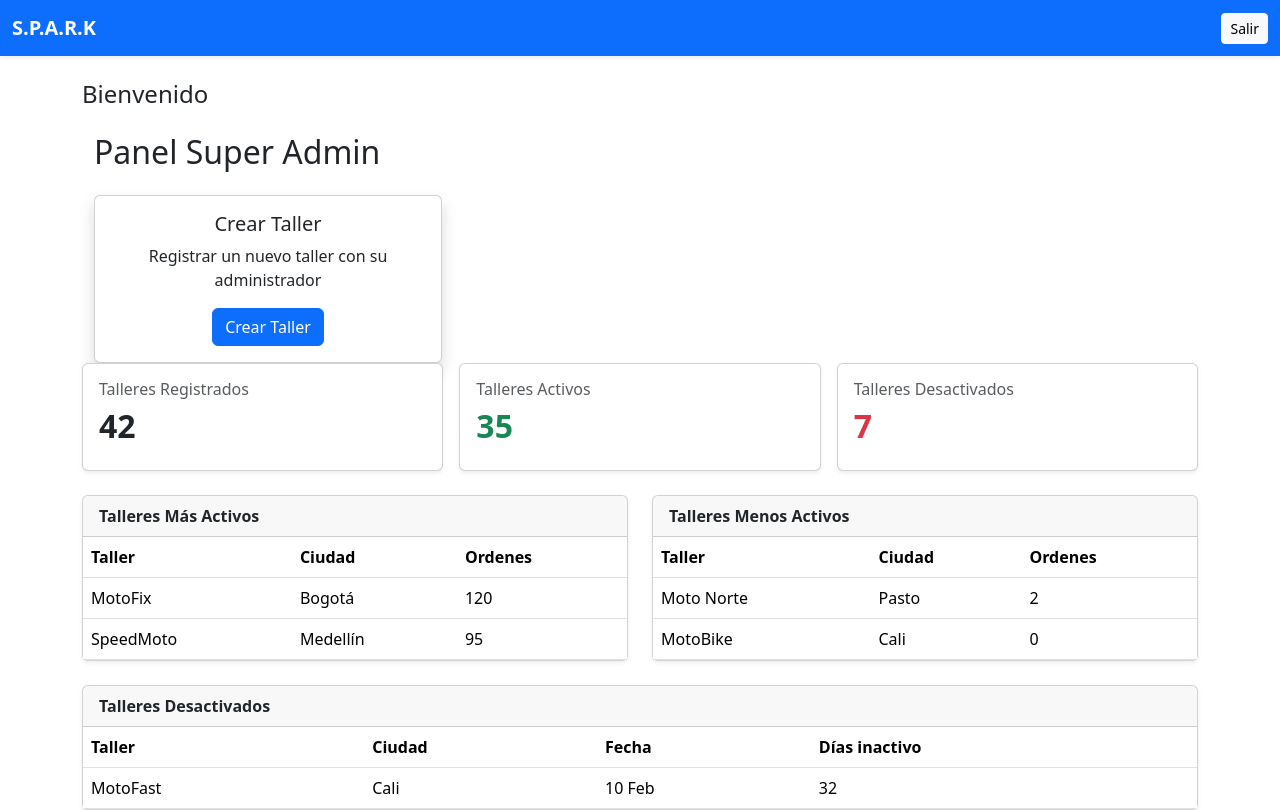
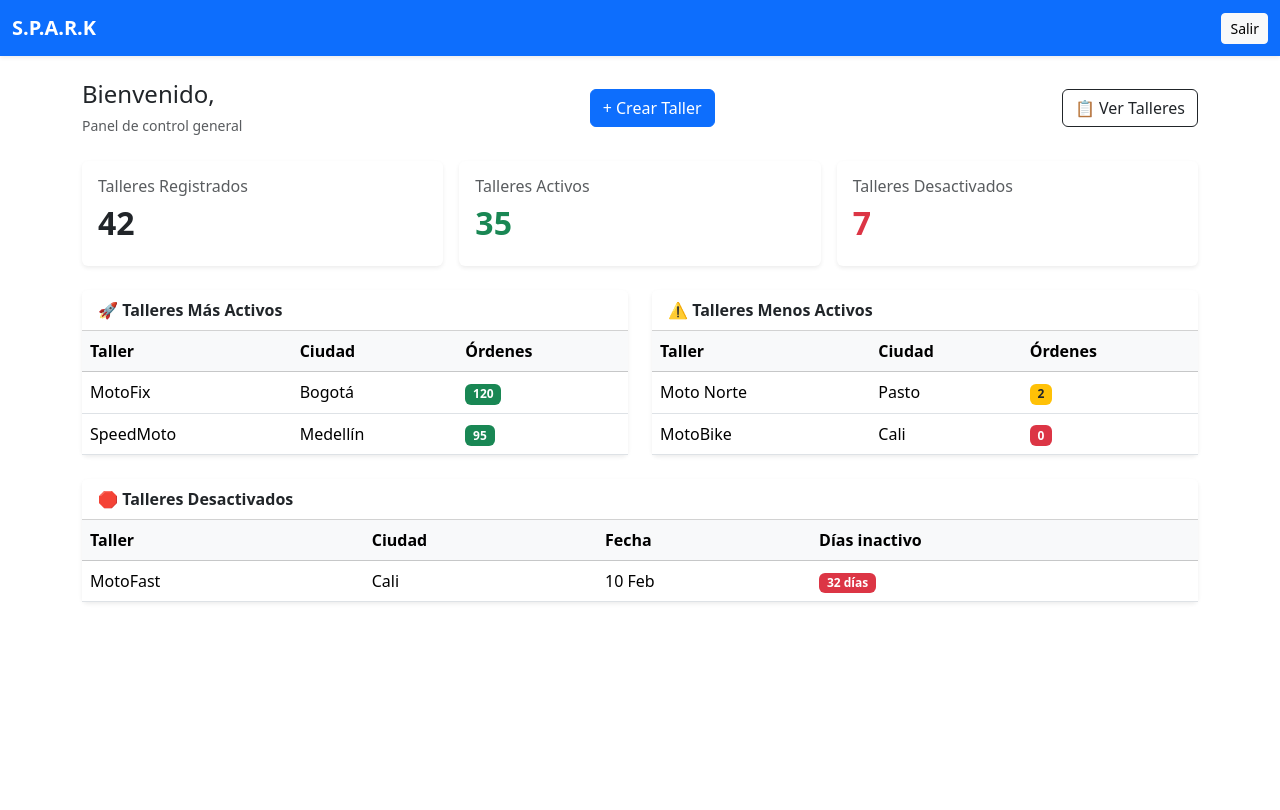
Before and after one commit to Carlostorres8791/moto-taller-frontend, an Angular app: page /dashboard in a window 1280 px wide. Built offline with nearby package versions, Linux system fonts and the light colour scheme.

Commit message:
Implementacion de la vista listar talleres

```diff
--- a/src/app/app.routes.ts
+++ b/src/app/app.routes.ts
@@ -2,10 +2,12 @@ import { Routes } from '@angular/router';
 import { Login } from './pages/login/login';
 import { Dashboard } from './pages/dashboard/dashboard';
 import { CrearTaller } from './pages/crear-taller/crear-taller';
+import { ListarTalleres } from './pages/listar-talleres/listar-talleres';
 
 export const routes: Routes = [
     { path: '', component: Login},
     { path: 'login', component: Login},
     { path: 'dashboard', component: Dashboard},
-    { path: 'crear-taller', component: CrearTaller}
+    { path: 'crear-taller', component: CrearTaller},
+    { path: 'listar-talleres', component: ListarTalleres}
 ];
--- a/src/app/pages/crear-taller/crear-taller.html
+++ b/src/app/pages/crear-taller/crear-taller.html
@@ -4,20 +4,27 @@
   <h2>Registrar Nuevo Taller</h2>
   <h3>Ingresa los datos del nuevo Taller</h3>
 
-  <form (ngSubmit)="crearTaller()">
+  <form [formGroup]="form" (ngSubmit)="crearTaller()">
     <div class="mb-3">
       <label>Nombre del taller</label>
-      <input type="text" class="form-control" [(ngModel)]="request.nombreTaller" name="nombre" />
+      <input type="text" class="form-control" formControlName="nombreTaller"/>
+      <div *ngIf="campoInvalido('nombreTaller')" class="text-danger">El nombre debe de tener al menos 3 caracteres</div>
     </div>
 
     <div class="mb-3">
       <label>Dirección</label>
-      <input type="text" class="form-control" [(ngModel)]="request.direccion" name="direccion" />
+      <input type="text" class="form-control" formControlName="direccion"/>
+
+      <div *ngIf="campoInvalido('direccion')" class="text-danger">la direccion es obligatoria (mínimo 5 carcateres)</div>
     </div>
 
     <div class="mb-3">
       <label>Teléfono</label>
-      <input type="text" class="form-control" [(ngModel)]="request.telefono" name="telefono">
+      <input type="text" class="form-control" formControlName="telefono"/>
+
+      <div *ngIf="campoInvalido('telefono')" class="text-danger">
+        el teléfono debe de tener 10 dígitos
+      </div>
     </div>
 
     <hr />
@@ -27,20 +34,35 @@
 
     <div class="mb-3">
       <label>Nombre del Administrador</label>
-      <input type="text" class="form-control" [(ngModel)]="request.nombreAdmin" name="nombreAdmin"/>
+      <input type="text" class="form-control" formControlName="nombreAdmin" />
+      <div *ngIf="campoInvalido('nombreAdmin')" class="text-danger">
+        Nombre Invalido
+      </div>
     </div>
 
     <div class="mb-3">
       <label>Email del Administrador</label>
-      <input type="email" class="form-control" [(ngModel)]="request.emailAdmin" name="emailAdmin"/>
+      <input type="email" class="form-control" formControlName="emailAdmin" />
+      <div *ngIf="campoInvalido('emailAdmin')"  class="text-danger">
+        Email Invalido
+      </div>
     </div>
 
     <div class="mb-3">
       <label>Contraseña</label>
-      <input type="text" class="form-control" [(ngModel)]="request.passwordAdmin" name="passwordAdmin">
+      <input type="text" class="form-control" formControlName="passwordAdmin" />
+      <div *ngIf="campoInvalido('passwordAdmin')" class="text-danger">
+        Mínimo 6 caracteres
+      </div>
     </div>
 
-    <button class="btn btn-success w-100" [disabled]="">Crear Taller</button>
+    <div *ngIf="errorMessage" class="alert alert-danger">
+      {{ errorMessage }}
+    </div>
+
+    <button class="btn btn-success w-100" type="submit" [disabled]="form.invalid || loading">
+      {{ loading ? 'Creando...' : 'Crear Taller' }}
+    </button>
     <hr>
     <button class="btn btn-primary w-100" routerLink="/dashboard">Salir</button>
   </form>
--- a/src/app/pages/dashboard/dashboard.html
+++ b/src/app/pages/dashboard/dashboard.html
@@ -1,29 +1,27 @@
 <app-navbar></app-navbar>
 
 <div class="container mt-4">
-  <h4 class="mb-4">Bienvenido {{ usuario?.nombre }}</h4>
 
-  <div class="container mt-4">
-    <h2>Panel Super Admin</h2>
+  <!-- HEADER -->
+  <div class="d-flex justify-content-between align-items-center mb-4">
+    <div>
+      <h4 class="mb-1">Bienvenido, {{ usuario?.nombre }}</h4>
+      <small class="text-muted">Panel de control general</small>
+    </div>
 
-    <div class="row mt-4">
-      <div class="col-md-4">
-        <div class="card shadow">
-          <div class="card-body text-center">
-            <h5 class="card-title">Crear Taller</h5>
-            <p class="card-text">Registrar un nuevo taller con su administrador</p>
-
-            <a routerLink="/crear-taller" class="btn btn-primary"> Crear Taller </a>
-          </div>
-        </div>
-      </div>
-    </div>
+    <a routerLink="/crear-taller" class="btn btn-primary">
+      + Crear Taller
+    </a>
+    <a routerLink="/listar-talleres" class="btn btn-outline-dark">
+    📋 Ver Talleres
+  </a>
   </div>
 
-  <!-- CARDS -->
+  <!-- KPIs -->
   <div class="row g-3 mb-4">
+
     <div class="col-12 col-md-4">
-      <div class="card shadow-sm dashboard-card">
+      <div class="card shadow-sm border-0">
         <div class="card-body">
           <h6 class="text-muted">Talleres Registrados</h6>
           <h2 class="fw-bold">42</h2>
@@ -32,7 +30,7 @@
     </div>
 
     <div class="col-12 col-md-4">
-      <div class="card shadow-sm dashboard-card">
+      <div class="card shadow-sm border-0">
         <div class="card-body">
           <h6 class="text-muted">Talleres Activos</h6>
           <h2 class="fw-bold text-success">35</h2>
@@ -41,29 +39,33 @@
     </div>
 
     <div class="col-12 col-md-4">
-      <div class="card shadow-sm dashboard-card">
+      <div class="card shadow-sm border-0">
         <div class="card-body">
           <h6 class="text-muted">Talleres Desactivados</h6>
           <h2 class="fw-bold text-danger">7</h2>
         </div>
       </div>
     </div>
+
   </div>
 
-  <!-- TABLAS -->
+  <!-- TABLAS PRINCIPALES -->
   <div class="row g-4">
-    <!-- MAS ACTIVOS -->
+
+    <!-- MÁS ACTIVOS -->
     <div class="col-12 col-lg-6">
-      <div class="card shadow-sm">
-        <div class="card-header fw-semibold">Talleres Más Activos</div>
+      <div class="card shadow-sm border-0">
+        <div class="card-header bg-white fw-semibold">
+          🚀 Talleres Más Activos
+        </div>
 
         <div class="table-responsive">
-          <table class="table table-hover mb-0">
-            <thead>
+          <table class="table table-hover align-middle mb-0">
+            <thead class="table-light">
               <tr>
                 <th>Taller</th>
                 <th>Ciudad</th>
-                <th>Ordenes</th>
+                <th>Órdenes</th>
               </tr>
             </thead>
 
@@ -71,13 +73,13 @@
               <tr>
                 <td>MotoFix</td>
                 <td>Bogotá</td>
-                <td>120</td>
+                <td><span class="badge bg-success">120</span></td>
               </tr>
 
               <tr>
                 <td>SpeedMoto</td>
                 <td>Medellín</td>
-                <td>95</td>
+                <td><span class="badge bg-success">95</span></td>
               </tr>
             </tbody>
           </table>
@@ -87,16 +89,18 @@
 
     <!-- MENOS ACTIVOS -->
     <div class="col-12 col-lg-6">
-      <div class="card shadow-sm">
-        <div class="card-header fw-semibold">Talleres Menos Activos</div>
+      <div class="card shadow-sm border-0">
+        <div class="card-header bg-white fw-semibold">
+          ⚠️ Talleres Menos Activos
+        </div>
 
         <div class="table-responsive">
-          <table class="table table-hover mb-0">
-            <thead>
+          <table class="table table-hover align-middle mb-0">
+            <thead class="table-light">
               <tr>
                 <th>Taller</th>
                 <th>Ciudad</th>
-                <th>Ordenes</th>
+                <th>Órdenes</th>
               </tr>
             </thead>
 
@@ -104,29 +108,31 @@
               <tr>
                 <td>Moto Norte</td>
                 <td>Pasto</td>
-                <td>2</td>
+                <td><span class="badge bg-warning text-dark">2</span></td>
               </tr>
 
               <tr>
                 <td>MotoBike</td>
                 <td>Cali</td>
-                <td>0</td>
+                <td><span class="badge bg-danger">0</span></td>
               </tr>
             </tbody>
           </table>
         </div>
       </div>
     </div>
+
   </div>
 
   <!-- DESACTIVADOS -->
-
-  <div class="card shadow-sm mt-4">
-    <div class="card-header fw-semibold">Talleres Desactivados</div>
+  <div class="card shadow-sm border-0 mt-4">
+    <div class="card-header bg-white fw-semibold">
+      🛑 Talleres Desactivados
+    </div>
 
     <div class="table-responsive">
-      <table class="table table-hover mb-0">
-        <thead>
+      <table class="table table-hover align-middle mb-0">
+        <thead class="table-light">
           <tr>
             <th>Taller</th>
             <th>Ciudad</th>
@@ -140,10 +146,11 @@
             <td>MotoFast</td>
             <td>Cali</td>
             <td>10 Feb</td>
-            <td>32</td>
+            <td><span class="badge bg-danger">32 días</span></td>
           </tr>
         </tbody>
       </table>
     </div>
   </div>
+
 </div>
--- /dev/null
+++ b/src/app/pages/listar-talleres/listar-talleres.html
@@ -0,0 +1,79 @@
+<app-navbar></app-navbar>
+
+<div class="container mt-4">
+
+  <!-- HEADER -->
+  <div class="d-flex justify-content-between align-items-center mb-4">
+    <div>
+      <h4 class="mb-1">Listado de Talleres</h4>
+      <small class="text-muted">Gestión de talleres registrados</small>
+    </div>
+
+    <a routerLink="/crear-taller" class="btn btn-primary">
+      + Nuevo Taller
+    </a>
+  </div>
+
+  <!-- LOADING -->
+  <div *ngIf="loading" class="text-center">
+    <div class="spinner-border text-primary"></div>
+  </div>
+
+  <!-- ERROR -->
+  <div *ngIf="errorMessage" class="alert alert-danger">
+    {{ errorMessage }}
+  </div>
+
+  <!-- TABLA -->
+  <div class="card shadow-sm border-0" *ngIf="!loading && talleres.length > 0">
+
+    <div class="table-responsive">
+      <table class="table table-hover align-middle mb-0">
+
+        <thead class="table-light">
+          <tr>
+            <th>#</th>
+            <th>Nombre</th>
+            <th>Dirección</th>
+            <th>Teléfono</th>
+            <th>Administrador</th>
+            <th>Email</th>
+            <th class="text-end">Acciones</th>
+          </tr>
+        </thead>
+
+        <tbody>
+          <tr *ngFor="let t of talleres; let i = index">
+            <td>{{ i + 1 }}</td>
+            <td class="fw-semibold">{{ t.nombre }}</td>
+            <td>{{ t.direccion }}</td>
+            <td>{{ t.telefono }}</td>
+            <td>{{ t.nombreAdmin }}</td>
+            <td>{{ t.emailAdmin }}</td>
+
+            <td class="text-end">
+              <button class="btn btn-sm btn-outline-primary me-2">
+                Editar
+              </button>
+
+              <!--
+              <button
+                class="btn btn-sm btn-outline-danger"
+                (click)="eliminarTaller(t.id)">
+                Eliminar
+              </button>-->
+            </td>
+          </tr>
+        </tbody>
+
+      </table>
+    </div>
+
+  </div>
+
+  <!-- VACÍO -->
+  <div *ngIf="!loading && talleres.length === 0" class="text-center mt-4">
+    <p class="text-muted">No hay talleres registrados</p>
+  </div>
+
+</div>
--- /dev/null
+++ b/src/app/pages/listar-talleres/listar-talleres.ts
@@ -0,0 +1,41 @@
+import { CommonModule } from '@angular/common';
+import { Component, OnInit } from '@angular/core';
+import { Navbar } from '../../component/navbar/navbar';
+import { Taller } from '../../services/taller';
+import { RouterLink, RouterModule } from '@angular/router';
+
+@Component({
+  selector: 'app-listar-talleres',
+  imports: [CommonModule, Navbar, RouterLink],
+  templateUrl: './listar-talleres.html',
+  styleUrl: './listar-talleres.css',
+})
+export class ListarTalleres implements OnInit{
+
+  talleres: any[] = [];
+  loading = true;
+  errorMessage = '';
+
+  constructor(private tallerService: Taller) {}
+
+  ngOnInit(): void {
+    this.obtenerTalleres();
+  }
+
+  obtenerTalleres() {
+    this.loading = true;
+
+    this.tallerService.obtenerTalleres().subscribe({
+      next: (data)=> {
+        this.talleres = data;
+        this.loading = false;
+      },
+      error: (err)=> {
+        console.error(err);
+        this.errorMessage = 'Error al cargar talleres';
+        this.loading = false;
+      }
+    });
+  }
+
+}
--- a/src/app/services/taller.ts
+++ b/src/app/services/taller.ts
@@ -24,4 +24,14 @@ export class Taller {
     return this.http.post(`${this.apiUrl}`, data, {headers});
 
   }
+
+  obtenerTalleres() {
+    const token = this.auth.obtenerToken();
+
+    const headers = new HttpHeaders({
+      Authorization : `Bearer ${token}`
+    });
+
+    return this.http.get<any[]>(`${this.apiUrl}`, {headers});
+  }
 }
```
Also changed, not shown: src/app/pages/crear-taller/crear-taller.ts (+60 -21 lines), src/app/pages/listar-talleres/listar-talleres.css (added), 1 other file (tests, documents, lock files or other folders).
